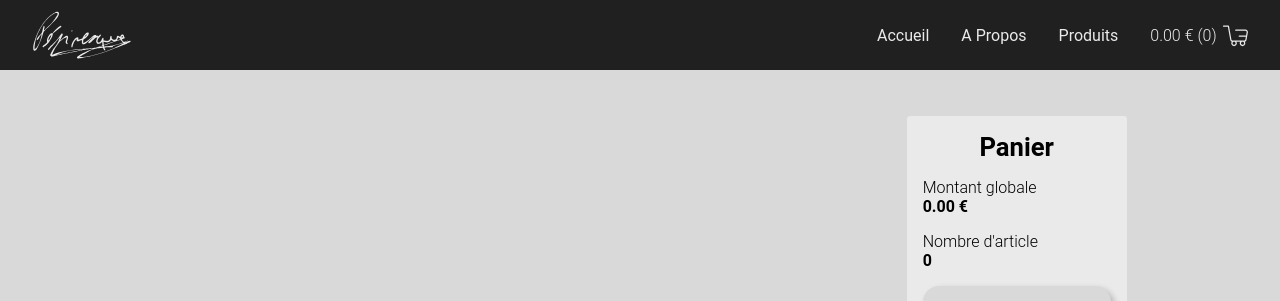
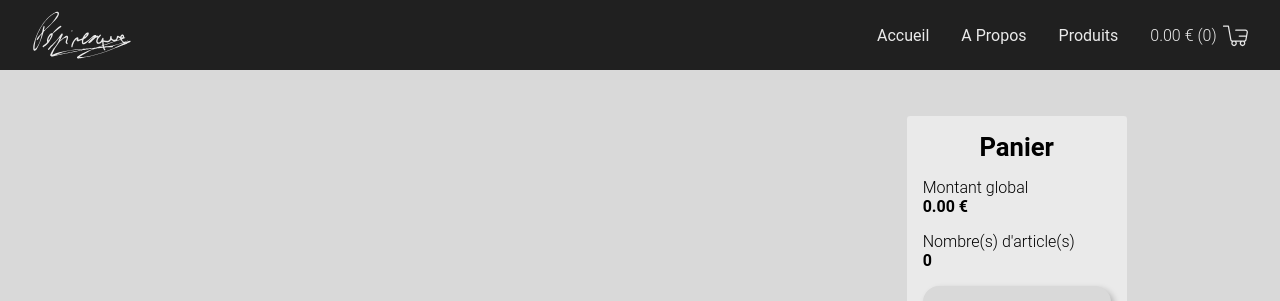
Before and after one commit to Batsave/Mini-Challenge, a React (Vite) app: page /cart in a window 1280 px wide. Shown: the top 301 px of the page. Built offline with nearby package versions, Linux system fonts and the light colour scheme.

Commit message:
Update V2.1.1

```diff
--- a/src/pages/cart.jsx
+++ b/src/pages/cart.jsx
@@ -30,11 +30,11 @@ export default function Cart({ globalCart, count, globalRecap}) {
                 <div className="Recap">
                     <p className="title">Panier</p>
                     <div className="section">
-                    <p className="subtitle">Montant globale</p>
+                    <p className="subtitle">Montant global</p>
                     <p className="price">{globalRecap.toFixed(2)} €</p>
                     </div>
                     <div className="section">
-                    <p className="subtitle">Nombre d'article</p>
+                    <p className="subtitle">Nombre(s) d'article(s)</p>
                     <p className="price">{count}</p>
                     </div>
                     <button className="btn carte">Payer par carte</button>
```
